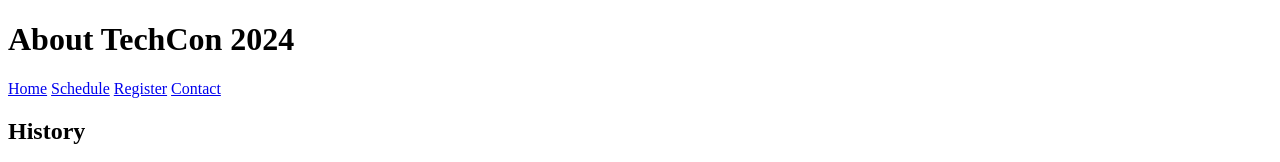
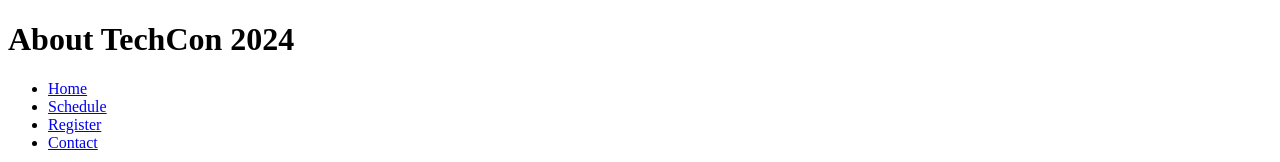
Before and after one commit to Frank-Nicki19/TechCon_HTML, a plain HTML site: page techcon_website/about.html in a window 1280 px wide. Shown: the top 162 px of the page. Drawn offline with Linux system fonts and the light colour scheme.

Commit message:
corrected header consistency

```diff
--- a/techcon_website/about.html
+++ b/techcon_website/about.html
@@ -8,13 +8,16 @@
 <body>
     <header>
         <h1>About TechCon 2024</h1>
+        <nav>
+            <ul>
+                <li><a href="home.html">Home</a></li>
+                <li><a href="schedule.html">Schedule</a></li>
+                <li><a href="register.html">Register</a></li>
+                <li><a href="Contact.html">Contact</a></li>
+            </ul>
+        </nav>
     </header>
-    <nav>
-        <a href="home.html">Home</a>
-        <a href="schedule.html">Schedule</a>
-        <a href="register.html">Register</a>
-        <a href="contact.html">Contact</a>
-    </nav>
+
     <main>
         <article>
             <h2>History</h2>
@@ -39,7 +42,7 @@
         </article>
     </main>
     <footer>
-        &copy;Copyright 2024.All Rights Reserved
+        &copy;Copyright 2024.All Rights Reserved.
     </footer>
 </body>
 </html>
```
